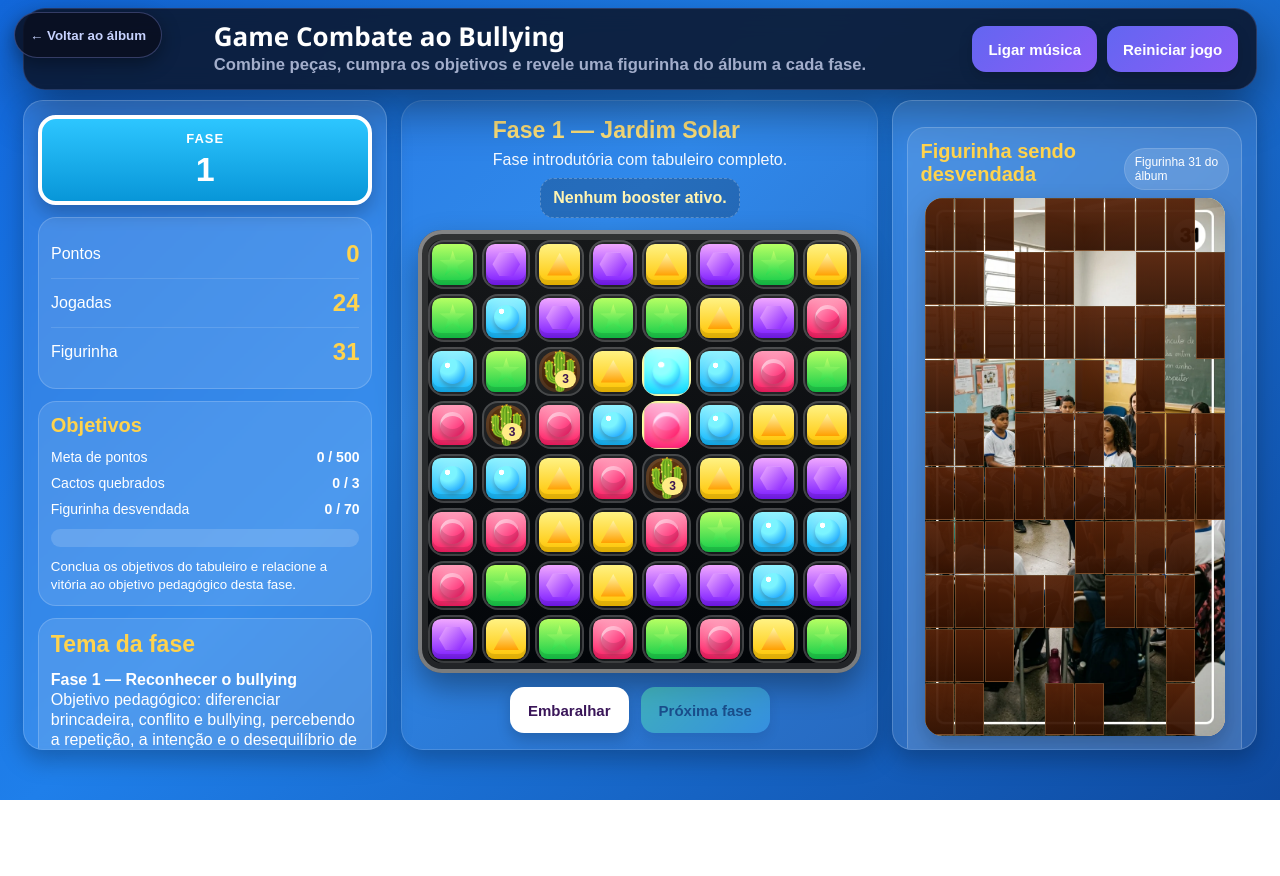
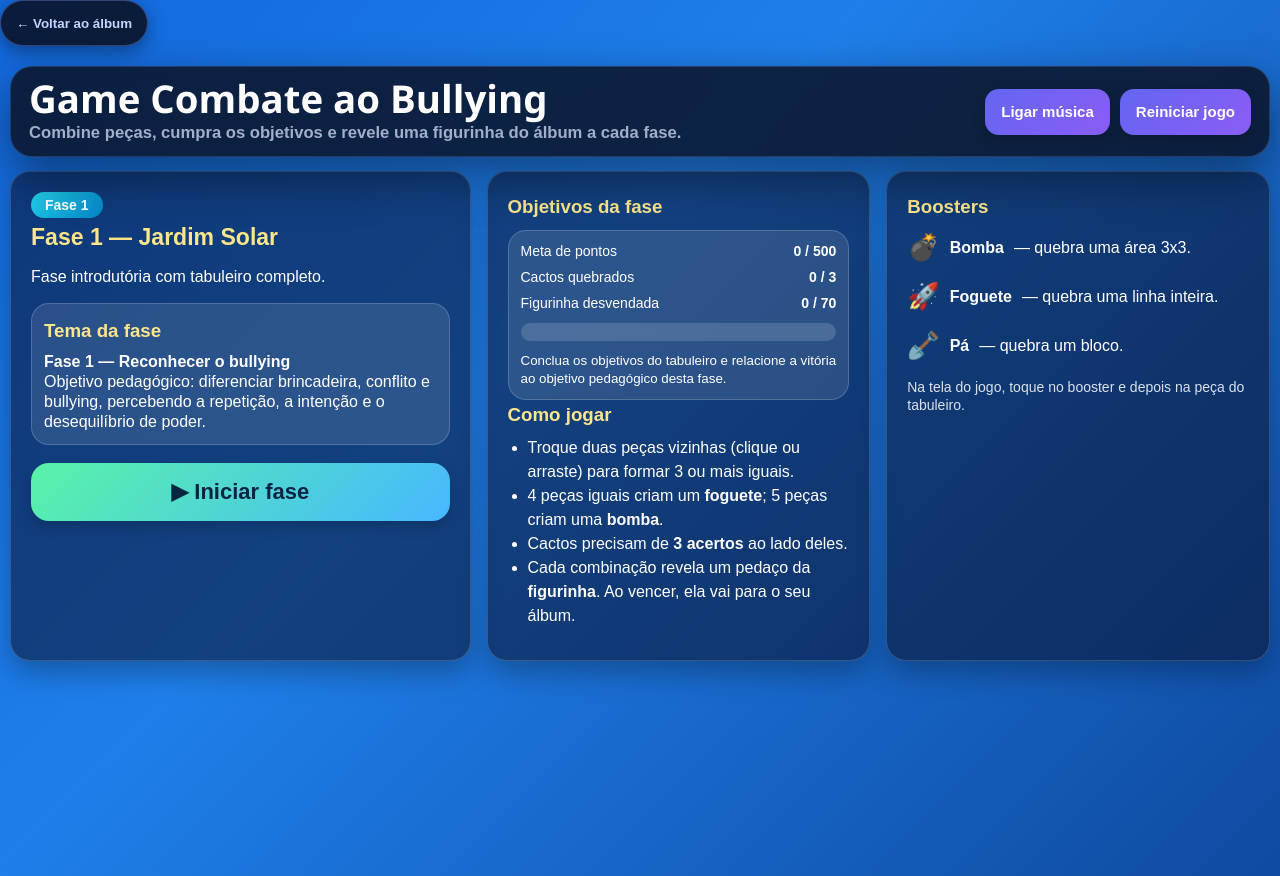
Before and after one commit to cincoregioes-star/album-combate-bullying, a plain HTML site: page game/index.html in a window 1280 px wide. Before the commit the page ends 800 px from the top, so only its background shows below. Drawn offline with Linux system fonts and the light colour scheme.

Commit message:
Game em duas telas: explicação da fase e jogo em tela cheia (figurinha à esquerda, boosters à direita)
Co-Authored-By: Claude Opus 5.5 <noreply@anthropic.com>
Claude-Session: https://claude.ai/code/session_01LhHVWxa5DeCDcCUTuugBNd

```diff
--- a/game/index.html
+++ b/game/index.html
@@ -21,7 +21,8 @@
 
   <button id="dxGameBack" onclick="window.location.href='../index.html'">← Voltar ao álbum</button>
 
-  <div class="pagina">
+  <!-- TELA 1: explicação da fase -->
+  <div class="pagina" id="telaIntro">
     <header class="topbar">
       <div>
         <h1>Game Combate ao Bullying</h1>
@@ -33,56 +34,55 @@
       </div>
     </header>
 
-    <main class="layout">
-      <aside class="painel painel-esquerdo">
-        <div class="placa">
-          <span class="placa-titulo">FASE</span>
-          <strong id="faseAtual">1</strong>
+    <main class="intro-grade">
+      <section class="intro-card intro-fase">
+        <span class="intro-etiqueta">Fase <b id="faseAtual">1</b></span>
+        <h2 id="tituloFase">Fase 1</h2>
+        <p id="subtituloFase">Troque peças por clique ou arrastando um bloco por vez.</p>
+        <div class="painel-preparo">
+          <h3>Tema da fase</h3>
+          <p id="temaFase">Cada fase tem layout, fundo e dificuldade próprios.</p>
         </div>
+        <button id="btnIniciarFase" class="btn btn-primary btn-iniciar">▶ Iniciar fase</button>
+      </section>
 
-        <div class="card-info">
-          <div class="linha-info"><span>Pontos</span><strong id="pontos">0</strong></div>
-          <div class="linha-info"><span>Jogadas</span><strong id="movimentos">0</strong></div>
-          <div class="linha-info"><span>Figurinha</span><strong id="figurinhaNumero">001</strong></div>
-        </div>
-
+      <section class="intro-card">
+        <h3>Objetivos da fase</h3>
         <div class="objetivos">
-          <h2>Objetivos</h2>
           <div class="objetivo-item"><span>Meta de pontos</span><strong id="metaPontos">0 / 0</strong></div>
           <div class="objetivo-item"><span>Cactos quebrados</span><strong id="metaCactos">0 / 0</strong></div>
           <div class="objetivo-item"><span>Figurinha desvendada</span><strong id="metaFigurinha">0 / 0</strong></div>
           <div class="barra"><div id="progresso" class="progresso"></div></div>
           <small id="descricaoFase">Conclua os 3 objetivos para passar de fase.</small>
         </div>
+        <h3>Como jogar</h3>
+        <ul class="intro-lista">
+          <li>Troque duas peças vizinhas (clique ou arraste) para formar 3 ou mais iguais.</li>
+          <li>4 peças iguais criam um <b>foguete</b>; 5 peças criam uma <b>bomba</b>.</li>
+          <li>Cactos precisam de <b>3 acertos</b> ao lado deles.</li>
+          <li>Cada combinação revela um pedaço da <b>figurinha</b>. Ao vencer, ela vai para o seu álbum.</li>
+        </ul>
+      </section>
 
-        <div class="painel-preparo">
-          <h2>Tema da fase</h2>
-          <p id="temaFase">Cada fase agora tem layout próprio, fundo próprio e dificuldade própria.</p>
-        </div>
-      </aside>
-
-      <section class="centro">
-        <div class="tabuleiro-topo">
-          <h2 id="tituloFase">Fase 1</h2>
-          <p id="subtituloFase">Troque peças por clique ou arrastando um bloco por vez.</p>
+      <section class="intro-card">
+        <h3>Boosters</h3>
+        <ul class="intro-lista intro-boosters">
+          <li><span>💣</span><b>Bomba</b> — quebra uma área 3x3.</li>
+          <li><span>🚀</span><b>Foguete</b> — quebra uma linha inteira.</li>
+          <li><span>🪏</span><b>Pá</b> — quebra um bloco.</li>
+        </ul>
+        <p class="intro-dica">Na tela do jogo, toque no booster e depois na peça do tabuleiro.</p>
+      </section>
+    </main>
   </div>
 
-        <div id="statusBooster" class="status-booster">Nenhum booster ativo.</div>
-
-        <div class="tabuleiro-wrap">
-          <div id="tabuleiro" class="tabuleiro"></div>
-        </div>
-
-        <div class="acoes-centro">
-          <button id="btnEmbaralhar" class="btn">Embaralhar</button>
-          <button id="btnProximaFase" class="btn btn-primary" disabled>Próxima fase</button>
-        </div>
-      </section>
-
-      <aside class="painel painel-direito">
+  <!-- TELA 2: jogo em tela cheia -->
+  <div id="telaJogo" class="tela-jogo escondida">
+    <aside class="jogo-esq">
+      <div class="jogo-titulo"><b>Fase <span id="jogoFaseNum">1</span></b> <span id="jogoFaseNome"></span></div>
       <div class="figurinha-box">
         <div class="figurinha-head">
-            <h2>Figurinha sendo desvendada</h2>
+          <h2>Figurinha sendo revelada</h2>
           <span id="figurinhaArquivo" class="etiqueta-arquivo">Figurinha do álbum</span>
         </div>
         <div id="stickerPreview" class="sticker-preview sem-imagem">
@@ -98,37 +98,41 @@
           <span id="porcentagemVisivel">0% visível</span>
         </div>
       </div>
+    </aside>
 
-        <h2>Boosters</h2>
+    <section class="jogo-centro">
+      <div id="tabuleiro" class="tabuleiro"></div>
+    </section>
+
+    <aside class="jogo-dir">
+      <div class="card-info">
+        <div class="linha-info"><span>Pontos</span><strong id="pontos">0</strong></div>
+        <div class="linha-info"><span>Jogadas</span><strong id="movimentos">0</strong></div>
+        <div class="linha-info"><span>Figurinha</span><strong id="figurinhaNumero">001</strong></div>
+      </div>
+      <div id="statusBooster" class="status-booster">Nenhum booster ativo.</div>
       <button id="boosterBomba" class="booster-btn">
         <span class="booster-icone">💣</span>
-          <span class="booster-texto"><strong>Bomba</strong><small>Queima pavio e quebra área 3x3</small></span>
+        <span class="booster-texto"><strong>Bomba</strong><small>Área 3x3</small></span>
         <span id="qtdBomba" class="booster-qtd">3</span>
       </button>
-
       <button id="boosterFoguete" class="booster-btn">
         <span class="booster-icone">🚀</span>
-          <span class="booster-texto"><strong>Foguete</strong><small>Quebra uma linha horizontal</small></span>
+        <span class="booster-texto"><strong>Foguete</strong><small>Linha inteira</small></span>
         <span id="qtdFoguete" class="booster-qtd">3</span>
       </button>
-
       <button id="boosterPa" class="booster-btn">
         <span class="booster-icone">🪏</span>
-          <span class="booster-texto"><strong>Pá</strong><small>Quebra 1 bloco</small></span>
+        <span class="booster-texto"><strong>Pá</strong><small>1 bloco</small></span>
         <span id="qtdPa" class="booster-qtd">3</span>
       </button>
-
-        <div class="ajuda">
-          <h3>Regras</h3>
-          <ul>
-            <li>4 peças: cria <b>foguete horizontal</b>.</li>
-            <li>5 peças: cria <b>bomba</b>.</li>
-            <li>Cactos precisam de <b>3 acertos</b>.</li>
-            <li>Cada fase tem <b>layout e fundo diferentes</b>.</li>
-          </ul>
+      <div class="jogo-acoes">
+        <button id="btnEmbaralhar" class="btn">Embaralhar</button>
+        <button id="btnProximaFase" class="btn btn-primary" disabled>Próxima fase</button>
+        <button id="btnVerExplicacao" class="btn btn-dark">ⓘ Explicação da fase</button>
+        <button id="btnSairJogo" class="btn btn-dark">← Voltar ao álbum</button>
       </div>
     </aside>
-    </main>
   </div>
 
   <div id="modal" class="modal escondido">
@@ -147,27 +151,27 @@
   <script src="script.js"></script>
   <script src="game-v13.js"></script>
 <script>
-/* Computador: o tabuleiro diminui para caber na altura da tela; o resto ocupa a largura toda. */
+/* Duas telas: explicação da fase e jogo em tela cheia */
 (function(){
-  function ajustar(){
-    var pg=document.querySelector('.pagina'), tab=document.getElementById('tabuleiro'), centro=document.querySelector('.centro'); if(!pg||!tab||!centro) return;
-    var paineis=document.querySelectorAll('.layout > .painel');
-    pg.style.zoom='';
-    tab.style.removeProperty('width'); tab.style.removeProperty('height');
-    paineis.forEach(function(p){p.style.removeProperty('max-height');});
-    document.body.classList.toggle('cb-desktop', window.innerWidth>=1101);
-    if(window.innerWidth<1101) return;
-    paineis.forEach(function(p){p.style.setProperty('max-height','120px','important');});
-    var topo=tab.getBoundingClientRect().top+window.scrollY;
-    var abaixo=centro.getBoundingClientRect().bottom-tab.getBoundingClientRect().bottom;
-    var lado=Math.floor(window.innerHeight-topo-abaixo-50);
-    lado=Math.max(260,Math.min(640,lado));
-    tab.style.setProperty('width',lado+'px','important'); tab.style.setProperty('height',lado+'px','important');
-    var h=centro.offsetHeight;
-    paineis.forEach(function(p){p.style.setProperty('max-height',h+'px','important');});
+  var intro=document.getElementById('telaIntro'), jogo=document.getElementById('telaJogo'), voltar=document.getElementById('dxGameBack');
+  function mostrarJogo(){
+    intro.classList.add('escondida'); jogo.classList.remove('escondida'); if(voltar) voltar.classList.add('escondida');
+    document.body.classList.add('modo-jogo');
+    try{ if(!document.fullscreenElement && document.documentElement.requestFullscreen && window.innerWidth>900) document.documentElement.requestFullscreen().catch(function(){}); }catch(e){}
   }
-  window.addEventListener('load',function(){ajustar();setTimeout(ajustar,600);setTimeout(ajustar,1800);});
-  window.addEventListener('resize',function(){clearTimeout(window.__cbz);window.__cbz=setTimeout(ajustar,150);});
+  function mostrarIntro(){
+    jogo.classList.add('escondida'); intro.classList.remove('escondida'); if(voltar) voltar.classList.remove('escondida');
+    document.body.classList.remove('modo-jogo'); window.scrollTo(0,0);
+  }
+  document.getElementById('btnIniciarFase').addEventListener('click',mostrarJogo);
+  document.getElementById('btnVerExplicacao').addEventListener('click',mostrarIntro);
+  document.getElementById('btnSairJogo').addEventListener('click',function(){ try{ if(document.fullscreenElement) document.exitFullscreen(); }catch(e){} window.location.href='../index.html'; });
+  // título da fase também na tela do jogo
+  function copiarTitulo(){ document.getElementById('jogoFaseNum').textContent=document.getElementById('faseAtual').textContent; document.getElementById('jogoFaseNome').textContent=(document.getElementById('tituloFase').textContent||'').replace(/^Fase\s*\d+\s*[—-]\s*/,''); }
+  var ultimaFase=null;
+  new MutationObserver(function(){ copiarTitulo(); var f=document.getElementById('faseAtual').textContent; if(ultimaFase!==null && f!==ultimaFase) mostrarIntro(); ultimaFase=f; }).observe(document.getElementById('faseAtual'),{childList:true,characterData:true,subtree:true});
+  new MutationObserver(copiarTitulo).observe(document.getElementById('tituloFase'),{childList:true,characterData:true,subtree:true});
+  window.addEventListener('load',function(){ copiarTitulo(); ultimaFase=document.getElementById('faseAtual').textContent; });
 })();
 </script>
 </body>
--- a/game/style.css
+++ b/game/style.css
@@ -678,17 +678,48 @@ body:not(#cb) .topbar .btn{background:linear-gradient(135deg,#6366f1,#8b5cf6)!im
 body:not(#cb) #dxGameBack{background:rgba(10,15,31,.85)!important; color:#c7d2fe!important; border:1px solid rgba(148,163,255,.3)!important; box-shadow:0 6px 18px rgba(0,0,0,.35)!important}
 
 
-/* ===== Computador: largura total, tabuleiro proporcional à altura ===== */
-body.cb-desktop .pagina{width:98%!important;max-width:none!important;padding-top:8px!important;padding-bottom:8px!important}
-body.cb-desktop #dxGameBack{position:fixed!important;top:12px!important;left:14px!important;z-index:1000!important}
-body.cb-desktop .topbar{padding:10px 18px 10px 190px!important;margin-bottom:10px!important}
-body.cb-desktop .topbar h1{font-size:26px!important}
-body.cb-desktop .layout{grid-template-columns:minmax(250px,1fr) auto minmax(290px,1fr)!important;gap:14px!important;align-items:start!important}
-body.cb-desktop .painel{overflow-y:auto!important;overflow-x:hidden!important}
-body.cb-desktop .tabuleiro{transform:none!important;max-width:none!important;max-height:none!important}
-body.cb-desktop .centro{min-width:0}
-body.cb-desktop .sticker-preview{max-width:300px!important}
-.peca{border-radius:22%!important}
-.forma-triangulo{width:62%!important;height:56%!important;border:0!important;background:linear-gradient(180deg,#fff7a8,#ff9f00)!important;clip-path:polygon(50% 0,100% 100%,0 100%);filter:none!important}
-body.cb-desktop{padding-bottom:0!important;min-height:0!important}
-html:has(body.cb-desktop){min-height:0!important}
+/* ===== Tela 1 (explicação) e Tela 2 (jogo em tela cheia) ===== */
+.escondida{display:none!important}
+.intro-grade{display:grid;grid-template-columns:1.2fr 1fr 1fr;gap:16px;align-items:stretch}
+.intro-card{background:rgba(10,15,40,.55);border:1px solid rgba(255,255,255,.16);border-radius:20px;padding:20px;color:#fff;box-shadow:0 12px 28px rgba(0,0,0,.28)}
+.intro-card h2{font-size:28px;margin:6px 0 6px;color:#fde68a}
+.intro-card h3{margin:4px 0 10px;color:#fde68a}
+.intro-etiqueta{display:inline-block;background:linear-gradient(135deg,#22d3ee,#0284c7);border-radius:999px;padding:5px 14px;font-weight:800;font-size:14px}
+.intro-lista{margin:0 0 12px;padding-left:20px;line-height:1.5}
+.intro-boosters{list-style:none;padding:0}.intro-boosters li{display:flex;gap:10px;align-items:center;margin-bottom:10px}.intro-boosters span{font-size:26px}
+.intro-dica{opacity:.85;font-size:14px}
+.intro-fase .painel-preparo{margin:14px 0 18px}
+.btn-iniciar{font-size:22px!important;padding:16px 30px!important;width:100%;border-radius:18px!important}
+@media(max-width:1000px){.intro-grade{grid-template-columns:1fr}}
+
+body.modo-jogo{overflow:hidden!important;padding:0!important;min-height:0!important}
+.tela-jogo{position:fixed;inset:0;display:grid;grid-template-columns:minmax(220px,1fr) auto minmax(230px,1fr);gap:16px;padding:14px 18px;align-items:center;z-index:5}
+.tela-jogo aside{height:calc(100vh - 28px);display:flex;flex-direction:column;gap:10px;min-width:0;overflow:hidden}
+.jogo-esq{justify-content:flex-start}
+.jogo-titulo{background:rgba(10,15,40,.6);border:1px solid rgba(255,255,255,.18);border-radius:14px;padding:8px 12px;color:#fde68a;font-weight:800;font-size:16px}
+.jogo-titulo span{color:#fff;font-weight:700}
+.tela-jogo .figurinha-box{flex:1;min-height:0;display:flex;flex-direction:column;background:rgba(10,15,40,.5);border:1px solid rgba(255,255,255,.16);border-radius:18px;padding:12px}
+.tela-jogo .figurinha-head h2{font-size:17px;margin:0}
+body .tela-jogo .sticker-preview{flex:1;min-height:0;height:auto!important;width:auto!important;max-width:100%!important;aspect-ratio:768/1376!important;margin:10px auto 6px!important}
+.tela-jogo .figurinha-stats{display:flex;justify-content:space-between;font-size:13px;color:#e5e7eb}
+.jogo-centro{display:flex;align-items:center;justify-content:center;height:calc(100vh - 28px)}
+body .tela-jogo #tabuleiro.tabuleiro{width:min(calc(100vh - 40px),calc(100vw - 560px))!important;height:min(calc(100vh - 40px),calc(100vw - 560px))!important;max-width:none!important;max-height:none!important;transform:none!important;margin:0!important}
+.jogo-dir{justify-content:flex-start}
+.jogo-dir .card-info{background:rgba(10,15,40,.5);border:1px solid rgba(255,255,255,.16);border-radius:16px;padding:6px 14px}
+.jogo-dir .linha-info{display:flex;justify-content:space-between;padding:6px 0;color:#fff}.jogo-dir .linha-info strong{color:#fde68a;font-size:20px}
+.jogo-dir .status-booster{margin:0!important;text-align:center}
+.jogo-dir .booster-btn{margin:0!important;padding:10px!important}
+.jogo-acoes{margin-top:auto;display:grid;gap:8px}
+.jogo-acoes .btn{width:100%;padding:11px!important}
+.forma-triangulo{width:62%!important;height:56%!important;border:0!important;background:linear-gradient(180deg,#fff7a8,#ffb300)!important;clip-path:polygon(50% 0,100% 100%,0 100%)}
+
+@media(max-width:900px){
+  body.modo-jogo{overflow:auto!important}
+  .tela-jogo{position:static;grid-template-columns:1fr;padding:10px}
+  .tela-jogo aside{height:auto;overflow:visible}
+  .jogo-centro{height:auto;order:-1}
+  body .tela-jogo #tabuleiro.tabuleiro{width:min(94vw,calc(100vh - 160px))!important;height:min(94vw,calc(100vh - 160px))!important}
+  body .tela-jogo .sticker-preview{height:260px!important;flex:none}
+  .jogo-esq{order:2}
+}
+body.modo-jogo #dxGameBack,html body.modo-jogo #dxGameBack{display:none!important}
--- a/service-worker.js
+++ b/service-worker.js
@@ -1,4 +1,4 @@
-const CACHE='combate-bullying-v32';
+const CACHE='combate-bullying-v33';
 const CORE=[
   './','./index.html','./style.css','./ux-mobile-fix-v20.css','./ux-mobile-fix-v20.js','./album-data.js','./layout-cb.css','./tema-cb.css','./logo-escola.png','./script.js','./supabase-config.js','./jornada-cb.js','./painel-cb.js','./painel-config.js','./painel-app.js','./simulados-v13.js','./student-ui-v22.css','./student-ui-v22.js','./manifest.webmanifest','./logo-escola.png',
   './professor.html','./projetor.html','./audio/acerto.mp3','./audio/erro-simulado.mp3','./qrcode-lib.js',
```
Lines whose indentation alone changed are shown as unchanged.
